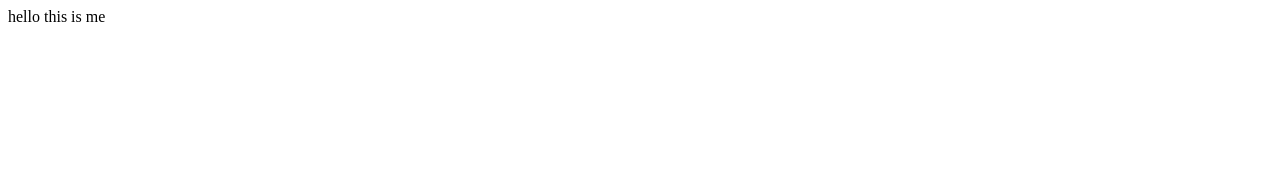
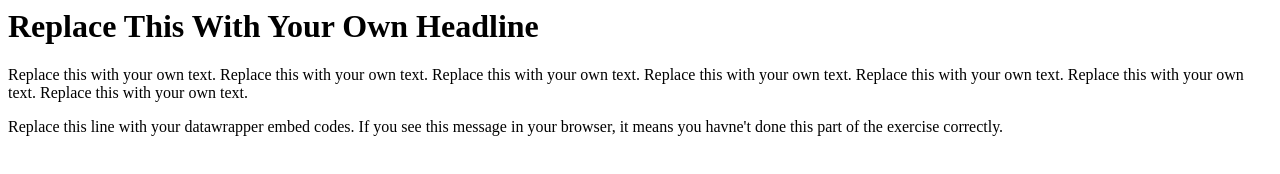
Before and after one commit to patrickbreslin32/patrickbreslin32.github.io, a plain HTML site: page index.html in a window 1280 px wide. Drawn offline with Linux system fonts and the light colour scheme.

Commit message:
Update index.html

```diff
--- a/index.html
+++ b/index.html
@@ -1 +1,35 @@
-hello this is me
+  <head>
+
+<!--  CHANGE WHAT'S INSIDE THE TITLE TAGS TO YOUR OWN NAME. -->
+
+    <title>YOURNAME'S Github Site</title>
+
+<!-- COPY YOUR DATAWRAPPER EMBED CODE BELOW THIS COMMENT -->
+
+    <link rel="stylesheet" href="main.css">
+
+  </head>
+
+  <body>
+
+    <h1>
+
+      Replace This With Your Own Headline
+
+    </h1>
+
+    <p>
+
+      Replace this with your own text. Replace this with your own text. Replace this with your own text. Replace this with your own text. Replace this with your own text. Replace this with your own text. Replace this with your own text.
+
+    </p>
+
+<!-- COPY YOUR DATAWRAPPER EMBED CODE BELOW THIS COMMENT -->
+
+      Replace this line with your datawrapper embed codes. If you see this message in your browser, it means you havne't done this part of the exercise correctly.
+
+<!-- END DATAWRAPPER SECTION-->
+
+  </body>
+
+</html>
```
